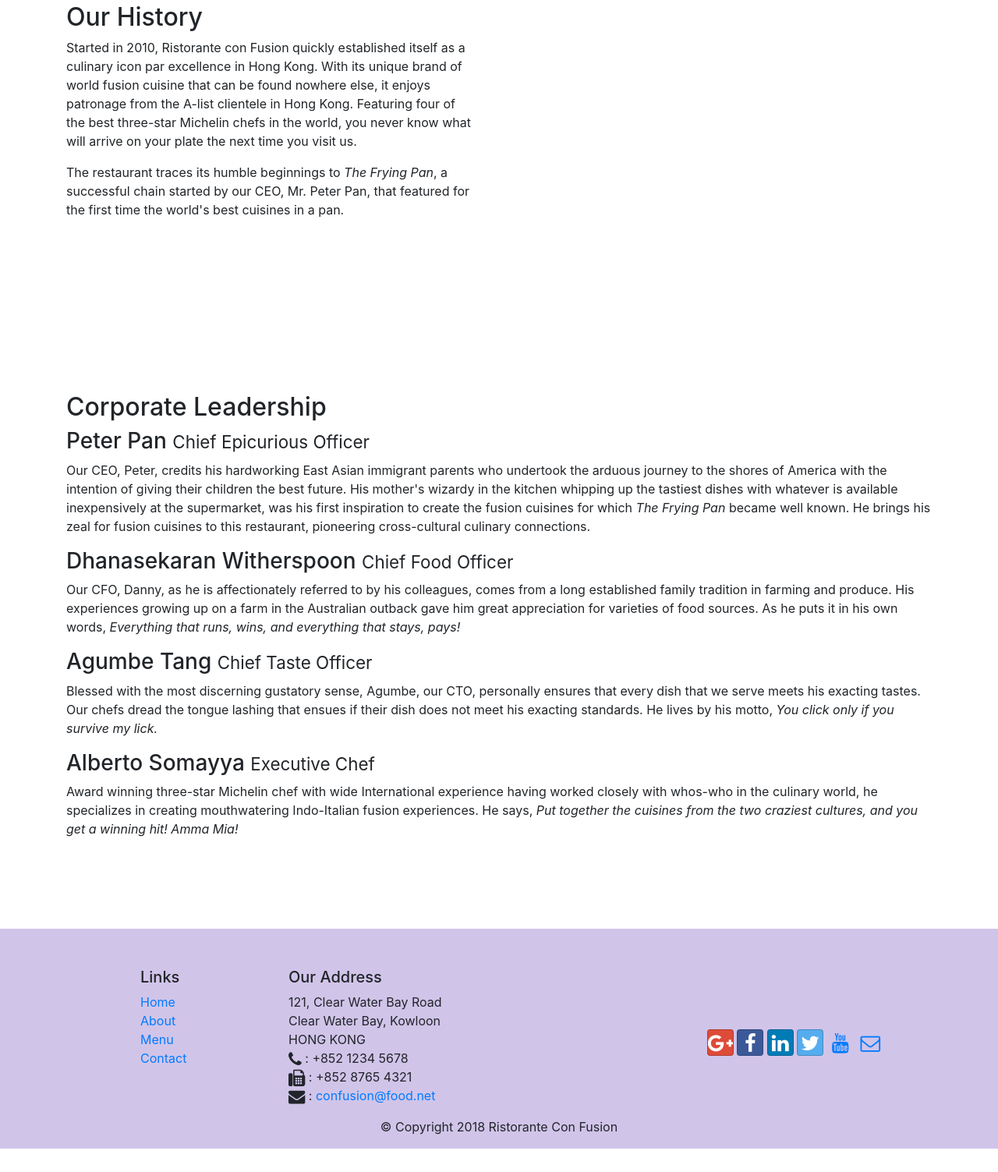
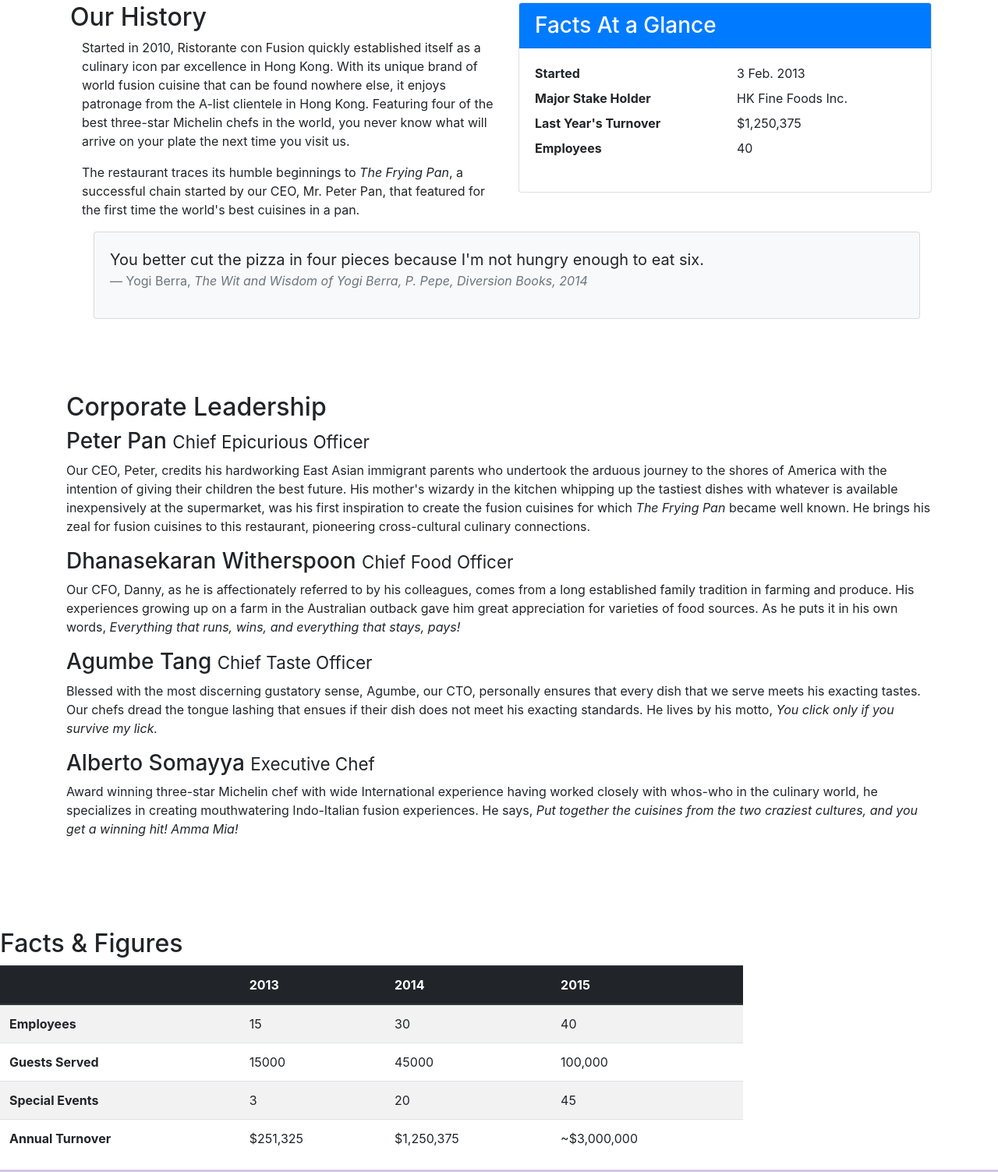
Before and after one commit to Crouser/restaurant, a website: page aboutus.html in a window 1280 px wide. Shown: the part 503-2006 px from the top of the page at 78% size. Before the commit the page ends 1976 px from the top, so only its background shows below. Drawn offline with nearby package versions, Linux system fonts and the light colour scheme.

Commit message:
tables and cards

```diff
--- a/aboutus.html
+++ b/aboutus.html
@@ -69,12 +69,42 @@
         </div>
 
         <div class="container" id="history">
-            <div>
-                <h2>Our History</h2>
+            <div class="row">
+            <div class="col-12 col-md-6">
+                <h2 class="row row-header">Our History</h2>
                 <p>Started in 2010, Ristorante con Fusion quickly established itself as a culinary icon par excellence in Hong Kong. With its unique brand of world fusion cuisine that can be found nowhere else, it enjoys patronage from the A-list clientele in Hong Kong.  Featuring four of the best three-star Michelin chefs in the world, you never know what will arrive on your plate the next time you visit us.</p>
                 <p>The restaurant traces its humble beginnings to <em>The Frying Pan</em>, a successful chain started by our CEO, Mr. Peter Pan, that featured for the first time the world's best cuisines in a pan.</p>
             </div>
-            <div>
+
+                        <div class="col-12 col-sm-6">
+                <div class="card">
+                    <h3 class="card-header bg-primary text-white">Facts At a Glance</h3>
+                    <div class="card-body">
+                        <dl class="row">
+                            <dt class="col-6">Started</dt>
+                            <dd class="col-6">3 Feb. 2013</dd>
+                            <dt class="col-6">Major Stake Holder</dt>
+                            <dd class="col-6">HK Fine Foods Inc.</dd>
+                            <dt class="col-6">Last Year's Turnover</dt>
+                            <dd class="col-6">$1,250,375</dd>
+                            <dt class="col-6">Employees</dt>
+                            <dd class="col-6">40</dd>
+                        </dl>
+                    </div>
+                </div>
+            </div>
+        </div>
+             <div class="col-12">
+                <div class="card card-body bg-light">
+                    <blockquote class="blockquote">
+                        <p class="mb-0">You better cut the pizza in four pieces because
+                            I'm not hungry enough to eat six.</p>
+                        <footer class="blockquote-footer">Yogi Berra,
+                            <cite title="Source Title">The Wit and Wisdom of Yogi Berra,
+                            P. Pepe, Diversion Books, 2014</cite>
+                        </footer>
+                    </blockquote>
+                </div>
             </div>
         </div>
 
@@ -92,6 +122,53 @@
                 <p class="d-xs-none">Award winning three-star Michelin chef with wide International experience having worked closely with whos-who in the culinary world, he specializes in creating mouthwatering Indo-Italian fusion experiences. He says, <em>Put together the cuisines from the two craziest cultures, and you get a winning hit! Amma Mia!</em></p>
             </div>
        </div>
+
+            <div class="row row-content">
+                <div class="col-12 col-sm-9">
+                    <h2>Facts &amp; Figures</h2>
+                         <div class="table-responsive">
+                    <table class="table table-striped">
+                        <thead class="thead-dark">
+                            <tr>
+                                <th>&nbsp;</th>
+                                <th>2013</th>
+                                <th>2014</th>
+                                <th>2015</th>
+                            </tr>
+                        </thead>
+                        <tbody>
+                            <tr>
+                                <th>Employees</th>
+                                <td>15</td>
+                                <td>30</td>
+                                <td>40</td>
+                            </tr>
+                            <tr>
+                                <th>Guests Served</th>
+                                <td>15000</td>
+                                <td>45000</td>
+                                <td>100,000</td>
+                            </tr>
+                            <tr>
+                                <th>Special Events</th>
+                                <td>3</td>
+                                <td>20</td>
+                                <td>45</td>
+                            </tr>
+                            <tr>
+                                <th>Annual Turnover</th>
+                                <td>$251,325</td>
+                                <td>$1,250,375</td>
+                                <td>~$3,000,000</td>
+                            </tr>
+                        </tbody>
+                    </table>
+                </div>
+
+                </div>
+                <div class="col-12 col-sm-3"></div>
+
+            </div>
 
     </div>
 
--- a/styles.css
+++ b/styles.css
@@ -55,7 +55,8 @@
 	height: 400px;
 	padding-top: 50px;
 	padding-bottom: 400px;
-	padding-right: 600px;
+	padding-left: 35px;
+
 
 
 
```
Also changed, not shown: contactus.html (+2 -1 lines).
